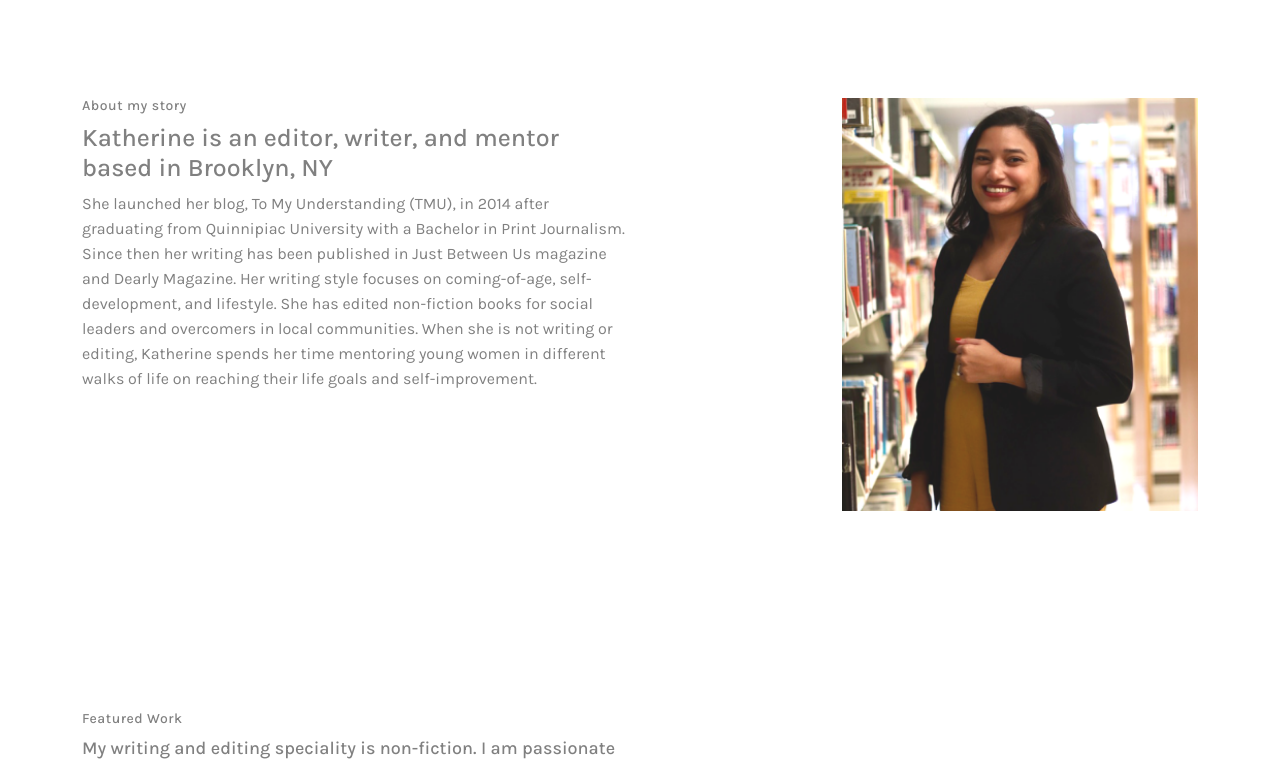
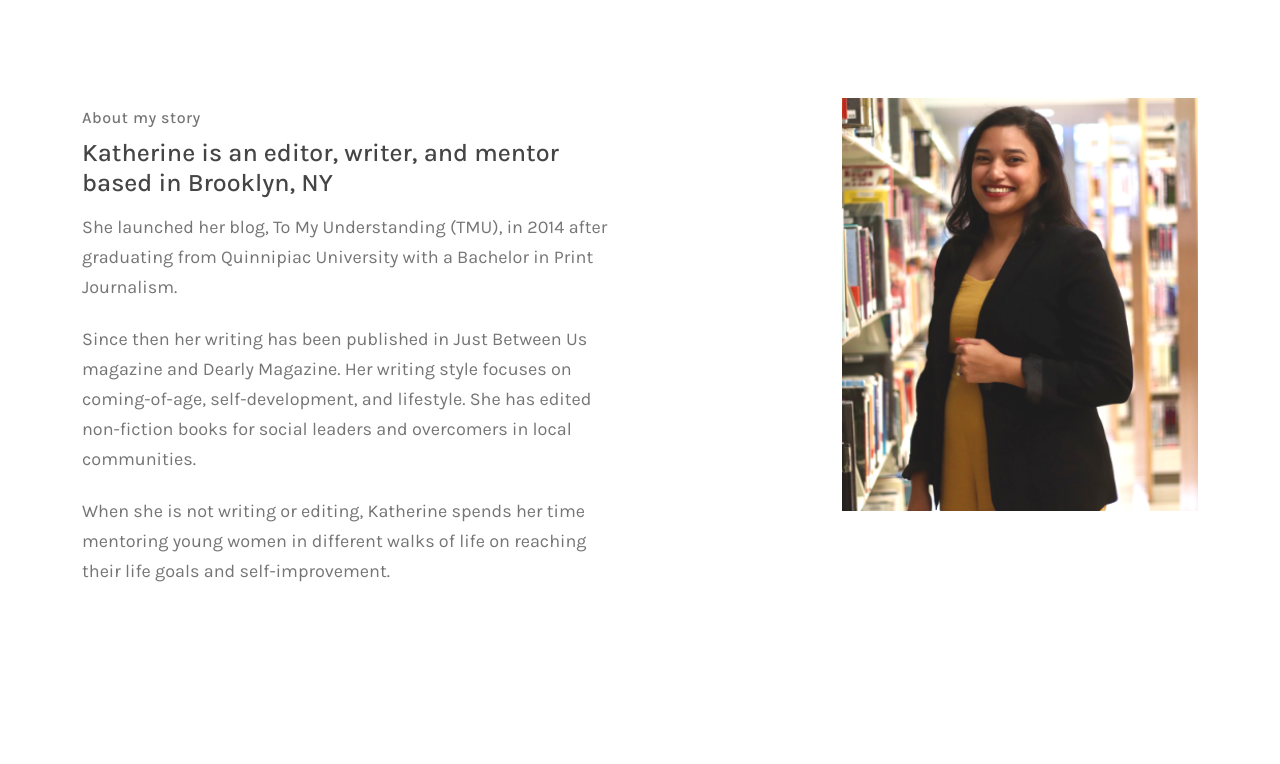
Before and after one commit to Kaitlyn-Lynette/Kathys-Portfolio, a React (Create React App) app: page / in a window 1280 px wide. Shown: the part 645-1409 px from the top of the page. Built offline with nearby package versions, Linux system fonts and the light colour scheme.

Commit message:
Edited the about text font

```diff
--- a/src/App.css
+++ b/src/App.css
@@ -35,19 +35,45 @@ h1{
   color: #808080
 }
 
+h2 {
+  font-size: 25px;
+  color: #454545
+}
+
+h5 {
+  font-size: 16px;
+  font-family: 'Karla', sans-serif;
+  color: #757575;
+  letter-spacing: 0.5px
+}
+
+p {
+  font-size: 18px;
+  line-height: 30px;
+}
+/* h5 {
+  font-size: 14px;
+  font-family: 'Karla', sans-serif;
+  color: #808080;
+  letter-spacing: "0.5px",
+} */
+
 body {
   font-family: 'Karla', sans-serif;
-  color: #808080
+  color: #757575;
 }
 
-/*
-#featureHeader {
-  background-color: #e4b2b1
+/* About Text */
+
+.about-text p{
+  padding-top: 6px
+
 }
 
-#notetoreader {
-  border-color: #f3ce88;
-} */
+.about-text h5{
+  margin-top: 10px;
+  margin-bottom: 10px
+}
 
 /* Navigation */
 
--- a/src/pages/About.js
+++ b/src/pages/About.js
@@ -9,31 +9,24 @@ const About = () => {
     <div id="about">
       <Container>
         <Row>
-          <Col md={6}>
-            <h5
-              style={{
-                fontSize: "14px",
-                letterSpacing: "0.5px",
-              }}
-            >
+          <Col md={6} className="about-text">
+            <h5>
               About my story
             </h5>
-            <h2 style={{ fontSize: "25px" }}>
+            <h2>
               Katherine is an editor, writer, and mentor based in Brooklyn, NY
             </h2>
-            <p
-              style={{
-                fontSize: "16px",
-                lineHeight: "25px",
-              }}
-            >
+            <p>
               She launched her blog, To My Understanding (TMU), in 2014 after graduating
-              from Quinnipiac University with a Bachelor in Print Journalism. Since then her writing has
-              been published in Just Between Us magazine and Dearly Magazine.
+              from Quinnipiac University with a Bachelor in Print Journalism. </p>
+
+            <p>
+              Since then her writing has been published in Just Between Us magazine and Dearly Magazine.
               Her writing style focuses on coming-of-age, self-development, and
               lifestyle. She has edited non-fiction books for social leaders and
-              overcomers in local communities. When she is not writing or
-              editing, Katherine spends her time mentoring young women in
+              overcomers in local communities. </p>
+            <p>
+              When she is not writing or editing, Katherine spends her time mentoring young women in
               different walks of life on reaching their life goals and
               self-improvement.
             </p>
```
